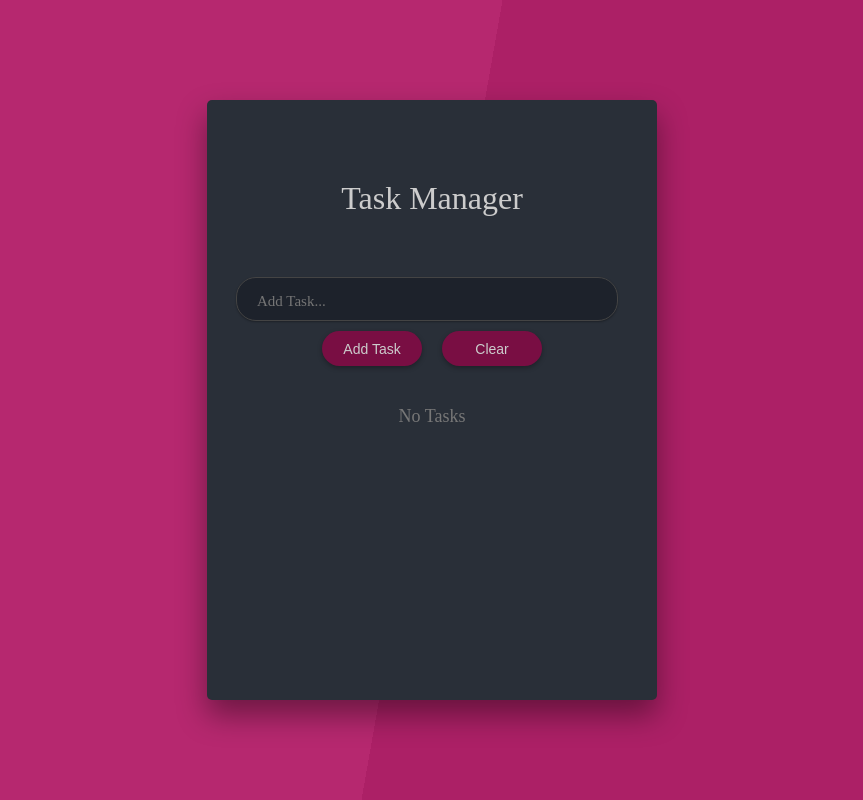
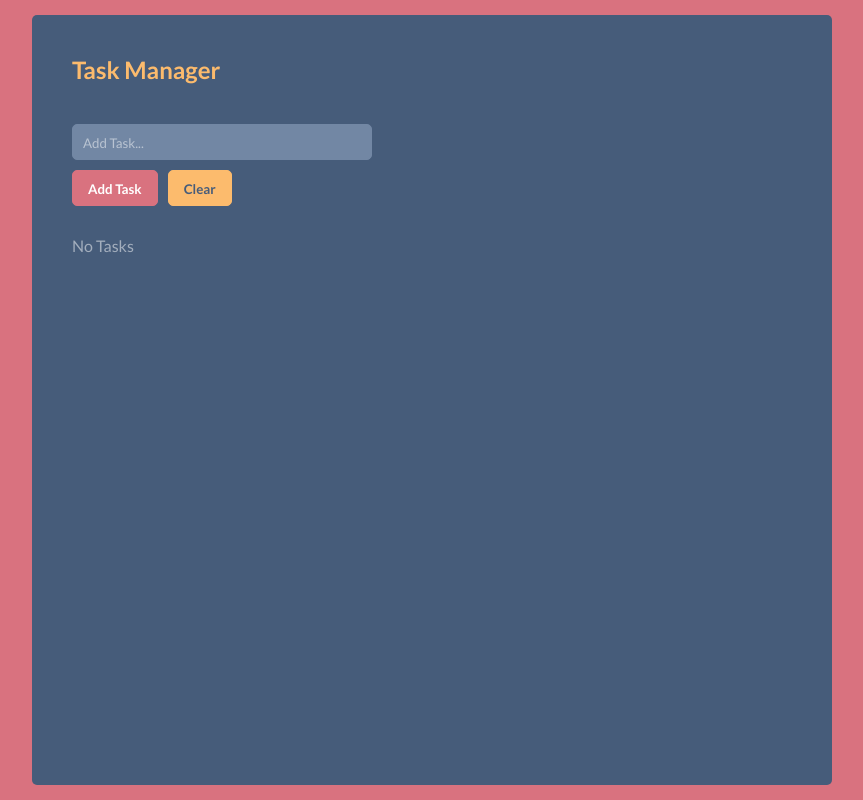
Before and after one commit to romaopedro199/react-task-manager, a React app: page / in a window 1280 px wide. Shown: the whole page, without its empty margins (208-1071 px from the left). Built offline with nearby package versions, Linux system fonts and the light colour scheme.

Commit message:
add styles

```diff
--- a/public/index.html
+++ b/public/index.html
@@ -16,6 +16,8 @@
     -->
     <link rel="manifest" href="%PUBLIC_URL%/manifest.json" />
     <link rel="stylesheet" href="https://cdnjs.cloudflare.com/ajax/libs/font-awesome/5.11.2/css/all.min.css">
+    <link rel="preconnect" href="https://fonts.gstatic.com">
+    <link href="https://fonts.googleapis.com/css2?family=Lato:wght@400;700&display=swap" rel="stylesheet">
     <!--
       Notice the use of %PUBLIC_URL% in the tags above.
       It will be replaced with the URL of the `public` folder during the build.
--- a/src/GlobalStyles.js
+++ b/src/GlobalStyles.js
@@ -1,12 +1,10 @@
 import { createGlobalStyle } from 'styled-components'
 
 export default createGlobalStyle`
-  @import url('https://fonts.googleapis.com/css?family=Josefin+Slab:300,400,600,700&display=swap');
-  @import url('https://fonts.googleapis.com/css?family=Josefin+Sans:300,400,600,700&display=swap');
-  @import url('https://fonts.googleapis.com/css?family=Montserrat:300,400,500&display=swap');
-
   * {
     margin: 0;
     padding: 0;
+    box-sizing: border-box;
+    font-family: 'Lato', sans-serif;
   }
 `
--- a/src/components/Form/styles.js
+++ b/src/components/Form/styles.js
@@ -1,59 +1,62 @@
 import styled from 'styled-components'
 
 export const Form = styled.form`
-  display: flex;
-  flex-direction: column;
-  justify-content: center;
-  align-items: center;
-  margin-bottom: 10px;
+  @media (min-width: 768px) {
+    width: 300px;
+  }
 `
 
 export const Input = styled.input`
-  width: 350px;
-  min-width: 250px;
-  padding: 15px 10px 10px 20px;
-  margin-right: 10px;
-  font-family: 'Josefin Sans', serif;
-  font-size: 15px;
-  color: #ccc;
-  background-color: #1d222b;
-  border: 1px solid #444;
-  outline: none;
-  border-radius: 20px;
-  box-shadow: 0 1px 2px rgba(0, 0, 0, 0.3);
+  background-color: #7287A4;
+  border: 1px solid #7287A4;
+  border-radius: 5px;
+  padding: 10px 10px 8px 10px;
+  color: rgba(255, 255, 255, .5);
+  width: 100%;
+
+  &::placeholder { /* Chrome, Firefox, Opera, Safari 10.1+ */
+    color: rgba(255, 255, 255, .5);
+    opacity: 1; /* Firefox */
+  }
+
+  &:-ms-input-placeholder { /* Internet Explorer 10-11 */
+    color: rgba(255, 255, 255, .5);
+  }
+
+  &::-ms-input-placeholder { /* Microsoft Edge */
+    color: rgba(255, 255, 255, .5);
+  }
+
+  &:focus {
+    outline: -webkit-focus-ring-color auto 0px;
+  }
 `
 
 export const FlexContainer = styled.div`
+  margin-top: 10px;
   display: flex;
 `
 
 export const Button = styled.button`
-  margin: 10px;
+  border-radius: 5px;
+  padding: 10px 15px 8px 15px;
+  font-weight: 700;
+  cursor: pointer;
+
+  &:focus {
+    outline: -webkit-focus-ring-color auto 0px;
+  }
 `
 
 export const AddButton = styled(Button)`
-  min-width: 100px;
-  background-color: #790e43;
-  color: #ccc;
-  border: none;
-  font-family: 'Montserrat', sans-serif;
-  font-size: 14px;
-  border-radius: 20px;
-  box-shadow: 0 2px 5px rgba(0, 0, 0, 0.3);
-  outline: none;
-  cursor: pointer;
+  background-color: #D9727F;
+  border: 1px solid #D9727F;
+  color: #FFFFFF;
+  margin-right: 10px;
 `
 
 export const ClearButton = styled(Button)`
-  width: 100px;
-  height: 35px;
-  background-color: #790e43;
-  color: #ccc;
-  border: none;
-  font-family: 'Montserrat', sans-serif;
-  font-size: 14px;
-  border-radius: 20px;
-  box-shadow: 0 2px 5px rgba(0, 0, 0, 0.3);
-  outline: none;
-  cursor: pointer;
+  background-color: #FCBB6D;
+  border: 1px solid #FCBB6D;
+  color: #465C7A;
 `
--- a/src/components/Header/index.js
+++ b/src/components/Header/index.js
@@ -3,7 +3,11 @@ import React from 'react'
 import * as S from './styles'
 
 const Header = () => {
-  return <S.Title>Task Manager</S.Title>
+  return (
+    <S.Header>
+      <S.Title>Task Manager</S.Title>
+    </S.Header>
+  )
 }
 
 export default Header
--- a/src/components/Header/styles.js
+++ b/src/components/Header/styles.js
@@ -1,9 +1,15 @@
 import styled from 'styled-components'
 
+export const Header = styled.div`
+  padding: 40px 15px;
+
+  @media (min-width: 768px) {
+    padding: 40px;
+  }
+`
+
 export const Title = styled.h1`
-  color: #ccc;
-  font-weight: 300;
-  text-align: center;
-  margin: 50px 20px 60px 20px;
-  font-family: 'Josefin Slab', serif;
+  font-size: 24px;
+  font-weight: 700;
+  color: #FCBB6D;
 `
--- a/src/components/TaskList/Task/styles.js
+++ b/src/components/TaskList/Task/styles.js
@@ -2,24 +2,33 @@ import styled from 'styled-components'
 
 export const ListItem = styled.li`
   display: flex;
+  align-items: center;
   justify-content: space-between;
-  margin: 20px 0;
-  padding-bottom: 5px;
+  padding: 10px 10px 10px 15px;
+  margin: 10px 0px;
+
+  background-color: #324055;
+  border-radius: 5px;
+  list-style: none;
+
+  @media (min-width: 768px) {
+    width: 300px;
+  }
 
   span {
-    color: #999;
+    font-weight: 700;
+    color: rgba(255, 255, 255, .5);
   }
 `
 
 export const Button = styled.button`
-  cursor: pointer;
-  background-color: transparent;
-  border: none;
-  outline: none;
+  background-color: #FCBB6D;
+  border: 1px solid #FCBB6D;
+  border-radius: 2px;
+  padding: 5px 8px;
+  margin: 5px;
 
   i {
-    font-size: 16px;
-    color: #bbb;
-    margin-right: 20px;
+    color: #324055;
   }
 `
--- a/src/components/TaskList/styles.js
+++ b/src/components/TaskList/styles.js
@@ -1,16 +1,11 @@
 import styled from 'styled-components'
 
 export const List = styled.ul`
-  width: 90%;
-  margin: auto;
-  max-height: 300px;
-  overflow: hidden;
-  overflow-y: auto;
+  padding: 20px 0px;
 `
 
 export const NoTasks = styled.div`
-  color: #777;
-  text-align: center;
-  font-size: 18px;
-  margin-top: 20px;
+  padding: 30px 0px;
+  font-size: 16px;
+  color: rgba(255, 255, 255, .5);
 `
--- a/src/pages/Main/index.js
+++ b/src/pages/Main/index.js
@@ -11,15 +11,15 @@ const Main = () => {
   return (
     <TaskListContextProvider>
       <GlobalStyles />
-      <S.Container>
-        <S.AppWrapper>
+      <S.Wrapper>
+        <S.Container>
           <Header />
           <S.Main>
             <Form />
             <TaskList />
           </S.Main>
-        </S.AppWrapper>
-      </S.Container>
+        </S.Container>
+      </S.Wrapper>
     </TaskListContextProvider>
   )
 }
--- a/src/pages/Main/styles.js
+++ b/src/pages/Main/styles.js
@@ -1,29 +1,24 @@
 import styled from 'styled-components'
 
-export const Container = styled.div`
-  background: linear-gradient(100deg, rgb(182, 40, 111) 50%, #ac2066 0);
-  width: 100%;
-  height: 100vh;
+export const Wrapper = styled.div`
   display: flex;
   justify-content: center;
-  align-items: center;
+  min-height: 100vh;
+  padding: 15px;
+  background-color: #D9727F;
 `
 
-export const AppWrapper = styled.div`
-  background-color: #292f38;
-  width: 25%;
-  min-width: 450px;
-  height: 600px;
-  padding: 30px;
-  box-sizing: border-box;
+export const Container = styled.div`
+  width: 100%;
+  max-width: 800px;
+  background-color: #465C7A;
   border-radius: 5px;
-  box-shadow: 0 15px 30px rgba(0, 0, 0, 0.4);
 `
 
 export const Main = styled.div`
-  display: flex;
-  flex-direction: column;
-  align-items: space-between;
-  margin-bottom: 50px;
-  width: 100%;
+  padding: 0px 15px 40px 15px;
+
+  @media (min-width: 768px) {
+    padding: 0px 40px 40px 40px;
+  }
 `
```
Also changed, not shown: 1 other file.
